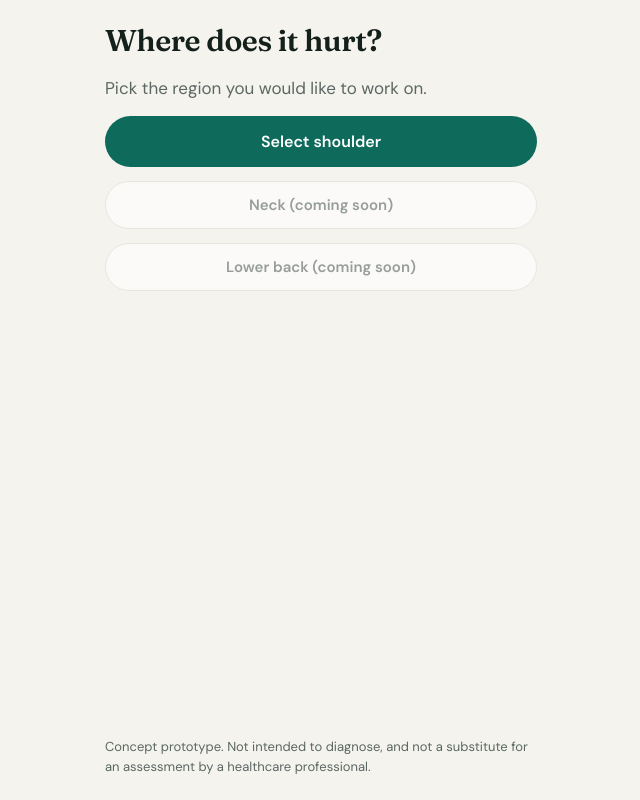
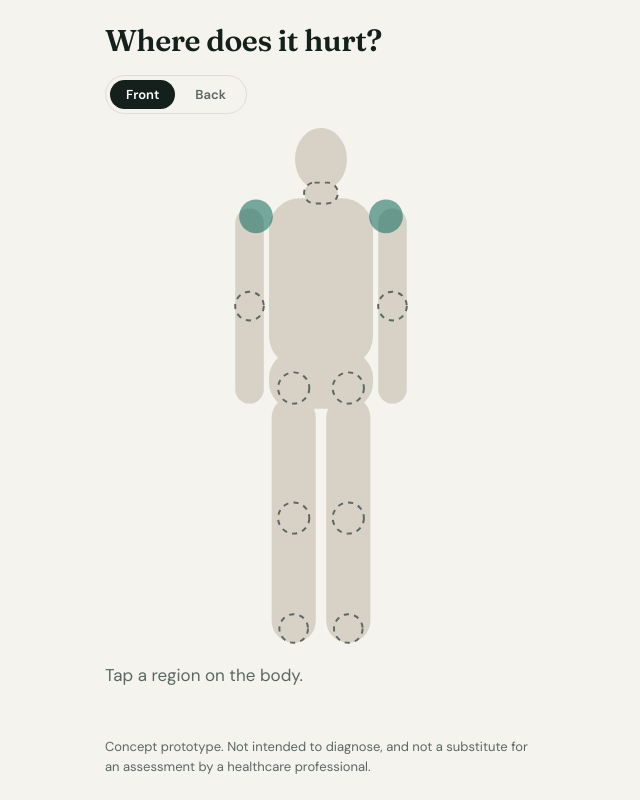
Before and after one commit to raulescoriza/mappa, a React (Vite) app: page / in a window 1280 px wide. Shown: the whole page, without its empty margins (319-959 px from the left). Built offline with nearby package versions, Linux system fonts and the light colour scheme.

Commit message:
feat: add interactive body map and keep the chosen side in the flow

```diff
--- a/src/App.tsx
+++ b/src/App.tsx
@@ -1,7 +1,7 @@
 import { useReducer } from 'react'
 
 import { getRegion } from './domain/regions'
-import { PrimaryButton } from './ui/components/PrimaryButton'
+import { BodyMap } from './ui/components/BodyMap'
 import { Screen } from './ui/components/Screen'
 import { flowReducer, initialState } from './ui/flow'
 import type { FlowEvent } from './ui/flow'
@@ -18,20 +18,11 @@ type Dispatch = (event: FlowEvent) => void
 function MapScreen({ dispatch }: { dispatch: Dispatch }) {
   return (
     <Screen title="Where does it hurt?">
-      <p className="map-hint">Pick the region you would like to work on.</p>
-      <PrimaryButton
-        onClick={() =>
-          dispatch({ type: 'SELECT_REGION', regionId: 'shoulder' })
+      <BodyMap
+        onSelect={(regionId, side) =>
+          dispatch({ type: 'SELECT_REGION', regionId, side })
         }
-      >
-        Select shoulder
-      </PrimaryButton>
-      <button type="button" className="btn-neutral" disabled>
-        Neck (coming soon)
-      </button>
-      <button type="button" className="btn-neutral" disabled>
-        Lower back (coming soon)
-      </button>
+      />
     </Screen>
   )
 }
--- /dev/null
+++ b/src/ui/components/BodyMap.tsx
@@ -0,0 +1,241 @@
+import { useState } from 'react'
+import type { KeyboardEvent } from 'react'
+import { isRegisteredRegion } from '../../domain/regions'
+import { shapesForView } from '../bodyMap/shapes'
+import type {
+  BodyShape,
+  BodySide,
+  BodyView,
+  ShapeGeometry,
+} from '../bodyMap/shapes'
+import { Chip } from './Chip'
+import { PrimaryButton } from './PrimaryButton'
+
+// Decorative silhouette behind the region shapes, in map viewBox units.
+const baseParts: ShapeGeometry[] = [
+  { kind: 'ellipse', cx: 100, cy: 24, rx: 20, ry: 24 },
+  { kind: 'rect', x: 92, y: 44, width: 16, height: 14, rx: 4 },
+  { kind: 'rect', x: 60, y: 54, width: 80, height: 130, rx: 24 },
+  { kind: 'rect', x: 60, y: 172, width: 80, height: 44, rx: 20 },
+  { kind: 'rect', x: 34, y: 62, width: 22, height: 150, rx: 11 },
+  { kind: 'rect', x: 144, y: 62, width: 22, height: 150, rx: 11 },
+  { kind: 'rect', x: 62, y: 206, width: 34, height: 190, rx: 17 },
+  { kind: 'rect', x: 104, y: 206, width: 34, height: 190, rx: 17 },
+]
+
+function BasePart({ geometry }: { geometry: ShapeGeometry }) {
+  switch (geometry.kind) {
+    case 'ellipse':
+      return (
+        <ellipse
+          className="map-base"
+          cx={geometry.cx}
+          cy={geometry.cy}
+          rx={geometry.rx}
+          ry={geometry.ry}
+        />
+      )
+    case 'rect':
+      return (
+        <rect
+          className="map-base"
+          x={geometry.x}
+          y={geometry.y}
+          width={geometry.width}
+          height={geometry.height}
+          rx={geometry.rx}
+        />
+      )
+    case 'circle':
+      return (
+        <circle
+          className="map-base"
+          cx={geometry.cx}
+          cy={geometry.cy}
+          r={geometry.r}
+        />
+      )
+  }
+}
+
+function shapeProps(
+  shape: BodyShape,
+  enabled: boolean,
+  selected: boolean,
+  onSelect: (shape: BodyShape) => void,
+  onHover: (shape: BodyShape | null) => void,
+) {
+  return {
+    className: `body-shape${enabled ? '' : ' is-off'}${selected ? ' is-selected' : ''}`,
+    role: 'button',
+    tabIndex: 0,
+    'aria-label': enabled ? shape.label : `${shape.label} – coming soon`,
+    'aria-pressed': enabled ? selected : undefined,
+    'aria-disabled': enabled ? undefined : true,
+    onClick: () => onSelect(shape),
+    onKeyDown: (event: KeyboardEvent) => {
+      if (event.key === 'Enter' || event.key === ' ') {
+        event.preventDefault()
+        onSelect(shape)
+      }
+    },
+    onFocus: () => onHover(shape),
+    onBlur: () => onHover(null),
+    onMouseEnter: () => onHover(shape),
+    onMouseLeave: () => onHover(null),
+  }
+}
+
+function ShapeItem({
+  shape,
+  enabled,
+  selected,
+  onSelect,
+  onHover,
+}: {
+  shape: BodyShape
+  enabled: boolean
+  selected: boolean
+  onSelect: (shape: BodyShape) => void
+  onHover: (shape: BodyShape | null) => void
+}) {
+  const geometry = shape.geometry
+  const common = shapeProps(shape, enabled, selected, onSelect, onHover)
+
+  switch (geometry.kind) {
+    case 'circle':
+      return (
+        <g>
+          {selected && (
+            <circle
+              className="map-halo"
+              cx={geometry.cx}
+              cy={geometry.cy}
+              r={geometry.r + 10}
+              aria-hidden="true"
+            />
+          )}
+          <circle {...common} cx={geometry.cx} cy={geometry.cy} r={geometry.r} />
+        </g>
+      )
+    case 'ellipse':
+      return (
+        <ellipse
+          {...common}
+          cx={geometry.cx}
+          cy={geometry.cy}
+          rx={geometry.rx}
+          ry={geometry.ry}
+        />
+      )
+    case 'rect':
+      return (
+        <rect
+          {...common}
+          x={geometry.x}
+          y={geometry.y}
+          width={geometry.width}
+          height={geometry.height}
+          rx={geometry.rx}
+        />
+      )
+  }
+}
+
+const views: BodyView[] = ['front', 'back']
+
+export function BodyMap({
+  onSelect,
+}: {
+  onSelect: (regionId: string, side: BodySide) => void
+}) {
+  const [view, setView] = useState<BodyView>('front')
+  const [selectedId, setSelectedId] = useState<string | null>(null)
+  const [hoveredId, setHoveredId] = useState<string | null>(null)
+
+  const shapes = shapesForView(view)
+  const selected = shapes.find((shape) => shape.id === selectedId) ?? null
+  const hovered = shapes.find((shape) => shape.id === hoveredId) ?? null
+
+  function switchView(next: BodyView) {
+    setView(next)
+    setSelectedId(null)
+    setHoveredId(null)
+  }
+
+  function press(shape: BodyShape) {
+    if (isRegisteredRegion(shape.regionId)) {
+      setSelectedId((current) => (current === shape.id ? null : shape.id))
+    } else {
+      setHoveredId(shape.id)
+    }
+  }
+
+  const hint =
+    hovered !== null && !isRegisteredRegion(hovered.regionId)
+      ? `${hovered.label} – coming soon`
+      : null
+
+  const side: BodySide | null =
+    selected !== null && selected.side !== 'center' ? selected.side : null
+
+  return (
+    <div className="map">
+      <div className="map-toggle" role="group" aria-label="Body map view">
+        {views.map((target) => (
+          <button
+            key={target}
+            type="button"
+            className={view === target ? 'on' : undefined}
+            aria-pressed={view === target}
+            onClick={() => switchView(target)}
+          >
+            {target === 'front' ? 'Front' : 'Back'}
+          </button>
+        ))}
+      </div>
+
+      <svg
+        className="body-map"
+        viewBox="0 0 200 400"
+        role="group"
+        aria-label="Body map"
+      >
+        <g aria-hidden="true">
+          {baseParts.map((geometry, index) => (
+            <BasePart key={index} geometry={geometry} />
+          ))}
+        </g>
+        {shapes.map((shape) => (
+          <ShapeItem
+            key={shape.id}
+            shape={shape}
+            enabled={isRegisteredRegion(shape.regionId)}
+            selected={shape.id === selectedId}
+            onSelect={press}
+            onHover={(target) => setHoveredId(target?.id ?? null)}
+          />
+        ))}
+      </svg>
+
+      <p className="map-hint" aria-live="polite">
+        {hint ?? 'Tap a region on the body.'}
+      </p>
+
+      {selected !== null && (
+        <div className="map-sheet">
+          <div className="map-sheet-handle" aria-hidden="true" />
+          <div className="map-sheet-row">
+            <strong className="map-sheet-title">{selected.label}</strong>
+            <Chip variant="accent">Selected</Chip>
+          </div>
+          {side !== null && (
+            <PrimaryButton onClick={() => onSelect(selected.regionId, side)}>
+              Continue
+            </PrimaryButton>
+          )}
+        </div>
+      )}
+    </div>
+  )
+}
--- a/src/ui/flow.ts
+++ b/src/ui/flow.ts
@@ -16,29 +16,32 @@ import type {
   RedFlag,
   RedFlagAnswers,
 } from '../domain/types'
+import type { BodySide } from './bodyMap/shapes'
 
 export type FlowState =
   | { step: 'map' }
-  | { step: 'redFlags'; regionId: string; answers: RedFlagAnswers }
-  | { step: 'scope'; regionId: string; answers: ExclusionAnswers }
-  | { step: 'referral'; regionId: string; flag: RedFlag }
-  | { step: 'outOfScope'; regionId: string; reason: ExclusionQuestion }
-  | { step: 'irritability'; regionId: string; answers: IrritabilityAnswer[] }
+  | { step: 'redFlags'; regionId: string; side: BodySide; answers: RedFlagAnswers }
+  | { step: 'scope'; regionId: string; side: BodySide; answers: ExclusionAnswers }
+  | { step: 'referral'; regionId: string; side: BodySide; flag: RedFlag }
+  | { step: 'outOfScope'; regionId: string; side: BodySide; reason: ExclusionQuestion }
+  | { step: 'irritability'; regionId: string; side: BodySide; answers: IrritabilityAnswer[] }
   | {
       step: 'plan'
       regionId: string
+      side: BodySide
       current: LevelState
       lastDecision?: CheckInDecision
     }
   | {
       step: 'checkIn'
       regionId: string
+      side: BodySide
       current: LevelState
       lastDecision?: CheckInDecision
     }
 
 export type FlowEvent =
-  | { type: 'SELECT_REGION'; regionId: string }
+  | { type: 'SELECT_REGION'; regionId: string; side: BodySide }
   | { type: 'ANSWER'; questionId: string; value: string | boolean }
   | { type: 'SUBMIT_STEP' }
   | { type: 'SUBMIT_CHECK_IN'; checkIn: CheckIn }
@@ -56,7 +59,12 @@ export function flowReducer(state: FlowState, event: FlowEvent): FlowState {
         event.type === 'SELECT_REGION' &&
         isRegisteredRegion(event.regionId)
       ) {
-        return { step: 'redFlags', regionId: event.regionId, answers: {} }
+        return {
+          step: 'redFlags',
+          regionId: event.regionId,
+          side: event.side,
+          answers: {},
+        }
       }
       return state
     }
@@ -79,10 +87,16 @@ export function flowReducer(state: FlowState, event: FlowEvent): FlowState {
           return {
             step: 'referral',
             regionId: state.regionId,
+            side: state.side,
             flag: result.flag,
           }
         }
-        return { step: 'scope', regionId: state.regionId, answers: {} }
+        return {
+          step: 'scope',
+          regionId: state.regionId,
+          side: state.side,
+          answers: {},
+        }
       }
       if (event.type === 'BACK') return { step: 'map' }
       return state
@@ -109,16 +123,27 @@ export function flowReducer(state: FlowState, event: FlowEvent): FlowState {
           return state
         const result = checkScope(region, state.answers)
         if (result.result === 'outOfScope') {
+            return {
+              step: 'outOfScope',
+              regionId: state.regionId,
+              side: state.side,
+              reason: result.reason,
+            }
+          }
           return {
-            step: 'outOfScope',
+            step: 'irritability',
             regionId: state.regionId,
-            reason: result.reason,
+            side: state.side,
+            answers: [],
           }
-        }
-        return { step: 'irritability', regionId: state.regionId, answers: [] }
       }
       if (event.type === 'BACK') {
-        return { step: 'redFlags', regionId: state.regionId, answers: {} }
+        return {
+          step: 'redFlags',
+          regionId: state.regionId,
+          side: state.side,
+          answers: {},
+        }
       }
       return state
     }
@@ -154,11 +179,17 @@ export function flowReducer(state: FlowState, event: FlowEvent): FlowState {
         return {
           step: 'plan',
           regionId: state.regionId,
+          side: state.side,
           current: { level, load: 'normal' },
         }
       }
       if (event.type === 'BACK') {
-        return { step: 'scope', regionId: state.regionId, answers: {} }
+        return {
+          step: 'scope',
+          regionId: state.regionId,
+          side: state.side,
+          answers: {},
+        }
       }
       return state
     }
@@ -168,12 +199,18 @@ export function flowReducer(state: FlowState, event: FlowEvent): FlowState {
         return {
           step: 'checkIn',
           regionId: state.regionId,
+          side: state.side,
           current: state.current,
           lastDecision: state.lastDecision,
         }
       }
       if (event.type === 'BACK') {
-        return { step: 'irritability', regionId: state.regionId, answers: [] }
+        return {
+          step: 'irritability',
+          regionId: state.regionId,
+          side: state.side,
+          answers: [],
+        }
       }
       return state
     }
@@ -185,6 +222,7 @@ export function flowReducer(state: FlowState, event: FlowEvent): FlowState {
         return {
           step: 'plan',
           regionId: state.regionId,
+          side: state.side,
           current: result.next,
           lastDecision: result.decision,
         }
@@ -193,6 +231,7 @@ export function flowReducer(state: FlowState, event: FlowEvent): FlowState {
         return {
           step: 'plan',
           regionId: state.regionId,
+          side: state.side,
           current: state.current,
           lastDecision: state.lastDecision,
         }
--- a/src/ui/ui.css
+++ b/src/ui/ui.css
@@ -379,8 +379,129 @@ button {
   color: var(--muted);
 }
 
-/* Map screen */
+/* Body map */
+.map {
+  display: flex;
+  flex-direction: column;
+  gap: 14px;
+}
+
+.map-toggle {
+  display: inline-flex;
+  gap: 4px;
+  padding: 4px;
+  align-self: flex-start;
+  border-radius: 999px;
+  background: var(--bg);
+  border: 1px solid var(--line);
+}
+
+.map-toggle button {
+  border: 0;
+  border-radius: 999px;
+  padding: 6px 16px;
+  background: none;
+  font-size: 13px;
+  font-weight: 600;
+  color: var(--muted);
+  cursor: pointer;
+}
+
+.map-toggle button.on {
+  background: var(--ink);
+  color: #fff;
+}
+
+.map-toggle button:focus-visible {
+  outline: 2px solid var(--primary);
+  outline-offset: 2px;
+}
+
+.body-map {
+  display: block;
+  width: 260px;
+  max-width: 100%;
+  height: auto;
+  margin: 0 auto;
+}
+
+.map-base {
+  fill: var(--body);
+}
+
+.body-shape {
+  fill: var(--primary);
+  fill-opacity: 0.55;
+  cursor: pointer;
+}
+
+.body-shape:hover {
+  fill-opacity: 1;
+}
+
+.body-shape:focus-visible {
+  outline: none;
+  stroke: var(--primary);
+  stroke-width: 3;
+}
+
+.body-shape.is-off {
+  fill: var(--body);
+  fill-opacity: 1;
+  stroke: var(--muted);
+  stroke-width: 1.5;
+  stroke-dasharray: 4 4;
+  cursor: default;
+}
+
+.body-shape.is-off:focus-visible {
+  outline: none;
+  stroke: var(--muted);
+  stroke-width: 3;
+}
+
+.body-shape.is-selected,
+.body-shape.is-selected:hover {
+  fill: var(--accent);
+  fill-opacity: 1;
+}
+
+.map-halo {
+  fill: var(--accent);
+  fill-opacity: 0.22;
+}
+
 .map-hint {
   margin: 0;
   color: var(--muted);
 }
+
+.map-sheet {
+  padding: 12px 20px 18px;
+  border-radius: 18px;
+  background: var(--surface);
+  border: 1px solid var(--line);
+}
+
+.map-sheet-handle {
+  width: 36px;
+  height: 4px;
+  margin: 0 auto 12px;
+  border-radius: 2px;
+  background: var(--line);
+}
+
+.map-sheet-row {
+  display: flex;
+  align-items: center;
+  justify-content: space-between;
+  gap: 10px;
+  margin: 0 0 14px;
+}
+
+.map-sheet-title {
+  font-family: var(--font-heading);
+  font-weight: 600;
+  font-size: 19px;
+  color: var(--ink);
+}
```
Also changed, not shown: 1 other file (tests, documents, lock files or other folders).
